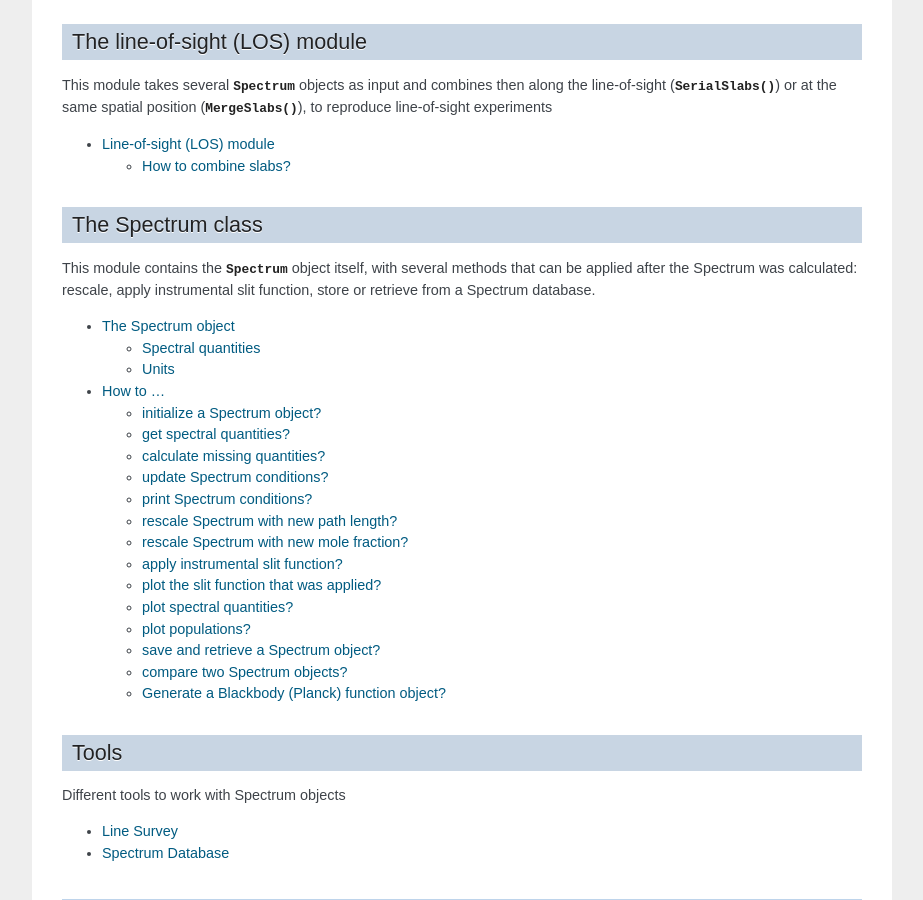
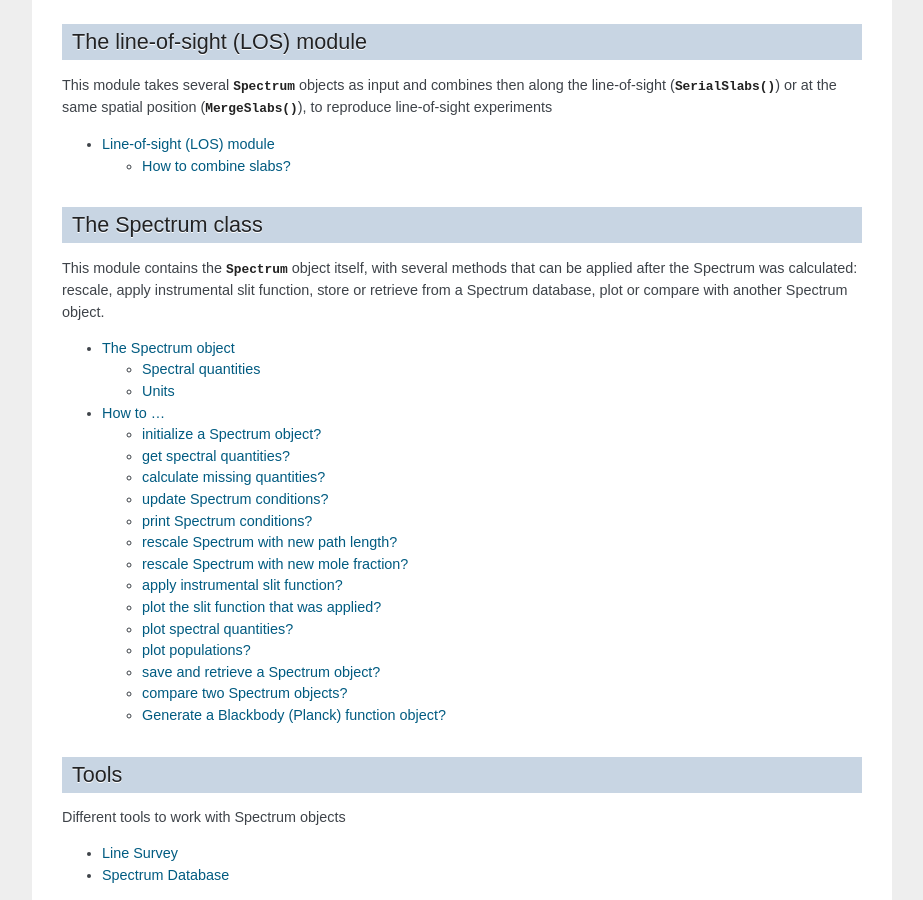
Before and after one commit to radis/radis, a Sphinx documentation site: the page built from docs/index.rst, in a window 1280 px wide and 900 px high, scrolled down 1755 px. Shown: the whole window, without its empty margins (198-1121 px from the left). Built offline with Sphinx 7.4.7, drawn with Linux system fonts in a browser that asks for light colours.

Commit message:
(misc) update doc

```diff
--- a/docs/index.rst
+++ b/docs/index.rst
@@ -65,7 +65,7 @@ The Spectrum class
 
 This module contains the :class:`~radis.spectrum.spectrum.Spectrum` object itself, with several methods that can be
 applied after the Spectrum was calculated: rescale, apply instrumental slit function,
-store or retrieve from a Spectrum database.
+store or retrieve from a Spectrum database, plot or compare with another Spectrum object.
 
 .. toctree::
    :maxdepth: 2
--- a/docs/spectrum/howto.rst
+++ b/docs/spectrum/howto.rst
@@ -90,7 +90,7 @@ update Spectrum conditions?
 
 Spectrum conditions are stored in a :attr:`~radis.spectrum.spectrum.Spectrum.conditions` dictionary
 
-Conditions can be updated a posteriori by modifying the dictionary::
+Conditions can be updated *a posteriori* by modifying the dictionary::
 
     s.conditions['path_length'] = 10    # cm
 
```
